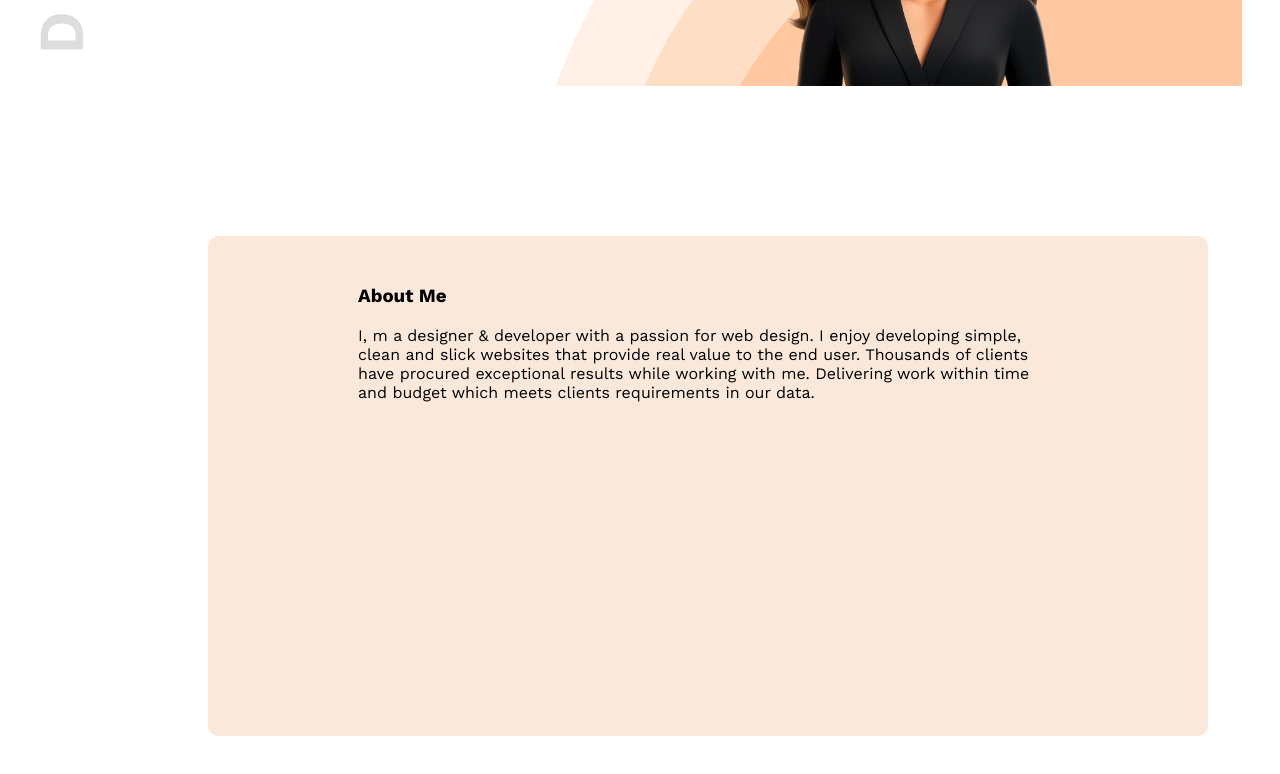
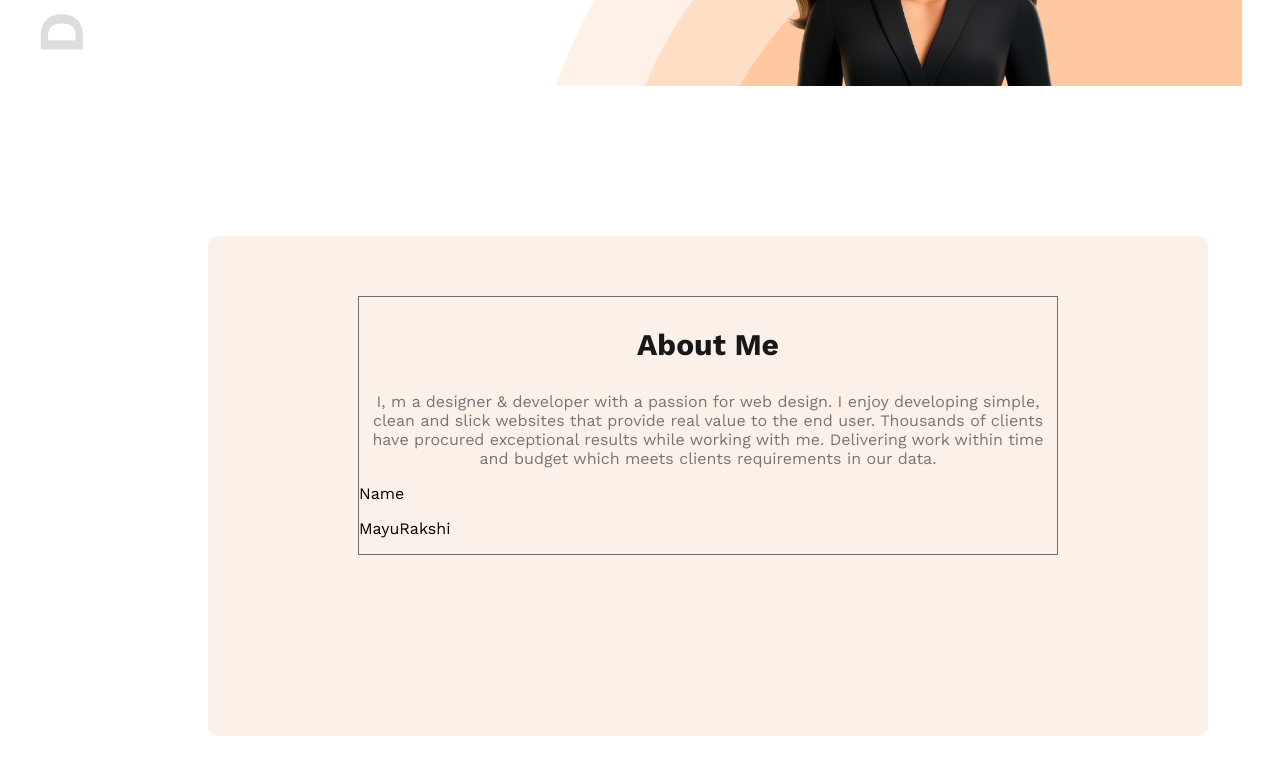
Before and after one commit to LaboneeAktar/web-developer-portfolio, a plain HTML site: page index.html in a window 1280 px wide. Shown: the part 434-1208 px from the top of the page. Drawn offline with nearby package versions, Linux system fonts and the light colour scheme.

Commit message:
Add details in about

```diff
--- a/index.html
+++ b/index.html
@@ -56,14 +56,21 @@
     <main>
       <section class="about">
         <div class="about-details">
-          <h3>About Me</h3>
-          <p>
-            I, m a designer & developer with a passion for web design. I enjoy
-            developing simple, clean and slick websites that provide real value
-            to the end user. Thousands of clients have procured exceptional
-            results while working with me. Delivering work within time and
-            budget which meets clients requirements in our data.
-          </p>
+          <div class="border">
+            <h3 class="about-title">About Me</h3>
+            <p class="about-description">
+              I, m a designer & developer with a passion for web design. I enjoy
+              developing simple, clean and slick websites that provide real
+              value to the end user. Thousands of clients have procured
+              exceptional results while working with me. Delivering work within
+              time and budget which meets clients requirements in our data.
+            </p>
+
+            <div class="about-footer">
+              <p>Name</p>
+              <p>MayuRakshi</p>
+            </div>
+          </div>
         </div>
       </section>
     </main>
--- a/styles/style.css
+++ b/styles/style.css
@@ -129,7 +129,7 @@ img {
 
 /* About Section */
 .about {
-  background-color: rgb(250, 232, 219);
+  background-color: rgba(250, 232, 219, 0.6);
   border-radius: 10px;
   height: 500px;
   width: 1000px;
@@ -139,3 +139,23 @@ img {
   padding: 30px 150px 220px;
   /* border: 1px solid #474747; */
 }
+
+.about-title {
+  font-size: 30px;
+  color: rgb(24, 24, 24);
+  text-align: center;
+}
+
+.about-description {
+  font-size: 16px;
+  color: rgb(117, 117, 117);
+  text-align: center;
+}
+.border {
+  border: 1px solid rgba(24, 24, 24, 0.6);
+  margin-top: 30px;
+}
+
+/* .about-footer{
+
+} */
```
